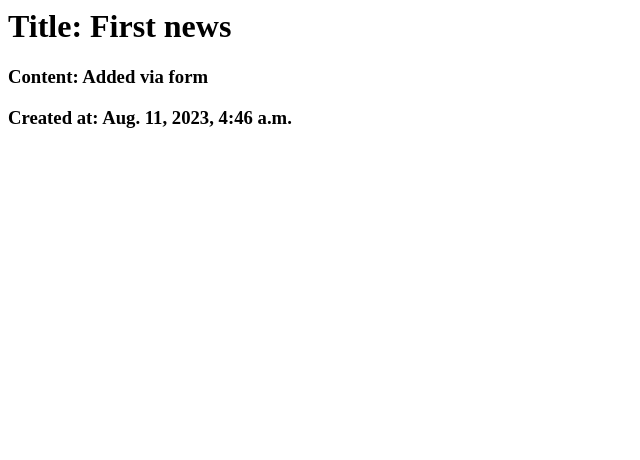
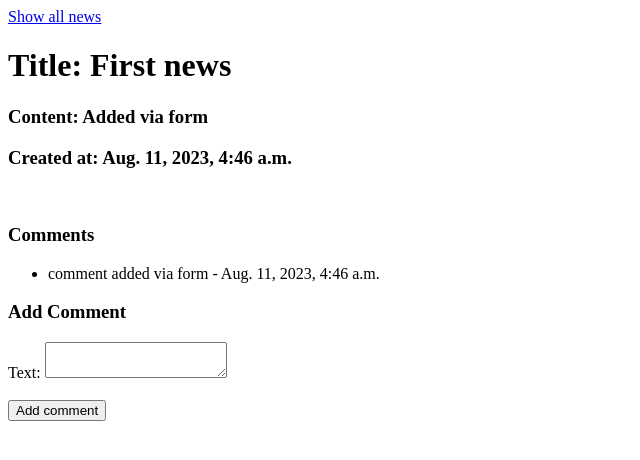
Before and after one commit to nfactorial-python-backend/django-2-daoolet, a Django app: page /news/9/ in a window 1280 px wide. Shown: the top 460 px of the page, without its empty margins (0-640 px from the left). Run offline with Django 4.2, Linux system fonts and the light colour scheme; data comes from the database, SQL or seed files in the repository; both versions use the stored data as it was after the commit.

Commit message:
add: task2

```diff
--- a/news/admin.py
+++ b/news/admin.py
@@ -1,7 +1,8 @@
 from django.contrib import admin
 
-from .models import News
+from .models import News, Comment
 
 # Register your models here.
 
 admin.site.register(News)
+admin.site.register(Comment)
--- a/news/models.py
+++ b/news/models.py
@@ -9,3 +9,9 @@ class News(models.Model):
 
     def __str__(self):
         return self.title
+
+
+class Comment(models.Model):
+    content = models.CharField(max_length=255)
+    created_at = models.DateTimeField(auto_now_add=True)
+    news = models.ForeignKey(News, on_delete=models.CASCADE, related_name="comments")
--- a/news/templates/news/detail.html
+++ b/news/templates/news/detail.html
@@ -1,5 +1,34 @@
+<!DOCTYPE html>
+<html lang="en">
+<head>
+    <meta charset="UTF-8">
+    <meta name="viewport" content="width=device-width, initial-scale=1.0">
+    <title>Details</title>
+</head>
 <body>
-    <h1>Title: {{ news_detail.title }}</h1>
-    <h3>Content: {{ news_detail.content }}</h3>
-    <h3>Created at: {{ news_detail.created_at }}</h3>
+    <a href="{% url 'index' %}"> Show all news</a>
+    <h1>Title: {{ news.title }}</h1>
+    <h3>Content: {{ news.content }}</h3>
+    <h3>Created at: {{ news.created_at }}</h3>
+    <br>
+    <h3>Comments</h3>
+    <ul>
+        {% for i in coms %}
+            <li>
+                {{i.content}} - {{ i.created_at }}
+            </li>
+        {% endfor %}
+    </ul>
+
+
+    <h3>Add Comment</h3>
+    <form method="post">
+        {% csrf_token %}
+        <label for="content">Text:</label>
+        <textarea name="content" required></textarea><br>
+        <br>
+        <button type="submit">Add comment</button>
+    </form>
+
 </body>
+</html>
--- a/news/views.py
+++ b/news/views.py
@@ -1,7 +1,7 @@
 from django.http import HttpResponseRedirect
 from django.shortcuts import render, get_object_or_404
 
-from .models import News
+from .models import News, Comment
 
 # Create your views here.
 def index(request):
@@ -10,8 +10,15 @@ def index(request):
     return render(request, "news/index.html", context)
 
 def detail(request, news_id):
-    news_detail = get_object_or_404(News, pk=news_id)
-    context = {"news_detail": news_detail}
+    news = get_object_or_404(News, pk=news_id)
+    if request.method == "POST":
+        content = request.POST["content"]
+        comment = Comment(content=content, news_id=news_id)
+        comment.save()
+        return HttpResponseRedirect(f"/news/{news.id}")
+
+    coms = news.comments.all()
+    context = {"news": news, "coms": coms[::-1]}
     return render(request, "news/detail.html", context)
 
 def create_news(request):
```
Also changed, not shown: news/templates/news/index.html (+9 -0 lines), news/templates/news/post_news.html (+10 -2 lines), db.sqlite3, news/migrations/0002_alter_news_created_at_comments.py (added), news/migrations/0003_comment_delete_comments.py (added).
